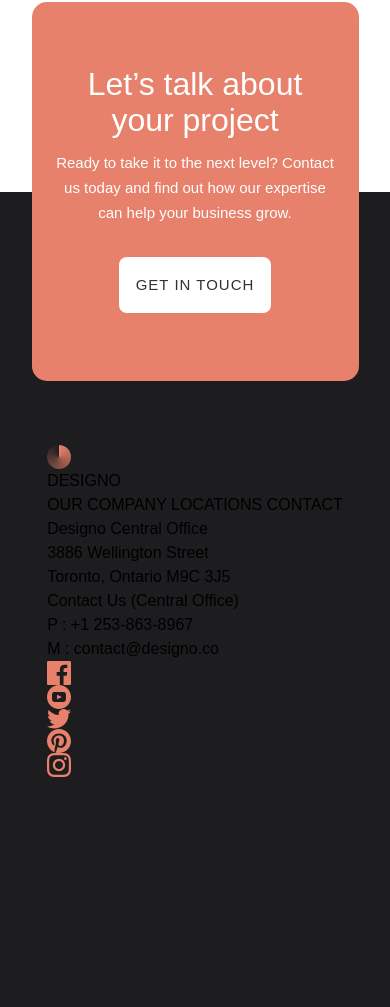
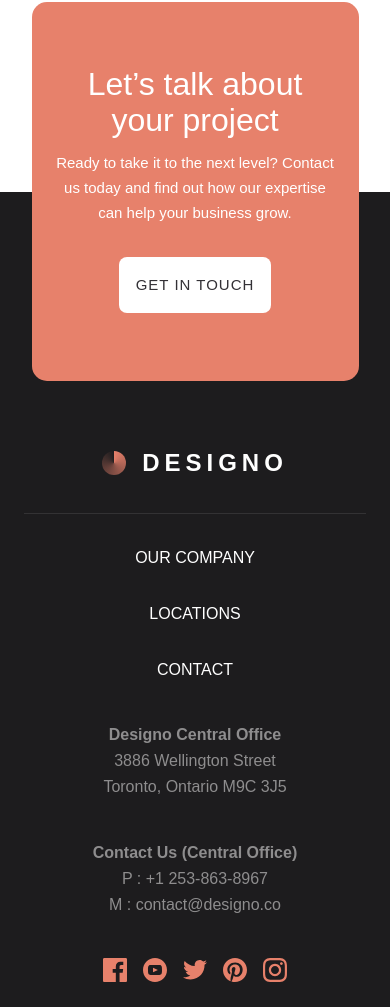
Before and after one commit to magdachikhr-hub/prepare_for_tailwind_pt2, a website: page index.html in a window 390 px wide. Shown: the part 2740-3747 px from the top of the page. Drawn offline with Linux system fonts and the light colour scheme.

Commit message:
footer mobile ver done

```diff
--- a/index.html
+++ b/index.html
@@ -143,9 +143,11 @@
           Get in touch
         </button>
       </div>
-      <div class="pt-[253px]">
+      <div class="pt-[253px] w-full text-white text-center pl-[24px] pr-[24px]">
         <div>
-          <div>
+          <div
+            class="flex justify-center gap-4 items-center border-b border-b-[#333234] pb-[32px]"
+          >
             <svg
               width="24"
               height="24"
@@ -194,26 +196,26 @@
                 </clipPath>
               </defs>
             </svg>
-            <h2>DESIGNO</h2>
+            <h2 class="text-[24px] font-bold tracking-[5px]">DESIGNO</h2>
           </div>
-          <div>
+          <div class="flex flex-col gap-[32px] mt-[32px]">
             <a href="#">OUR COMPANY</a>
             <a href="#">LOCATIONS</a>
             <a href="#">CONTACT</a>
           </div>
         </div>
-        <div>
-          <div>
-            <p>Designo Central Office</p>
+        <div class="mt-[40px] text-[#8E8D8E] flex flex-col gap-[40px]">
+          <div class="leading-[26px]">
+            <p class="font-bold">Designo Central Office</p>
             <p>3886 Wellington Street</p>
             <p>Toronto, Ontario M9C 3J5</p>
           </div>
-          <div>
-            <p>Contact Us (Central Office)</p>
+          <div class="leading-[26px]">
+            <p class="font-bold">Contact Us (Central Office)</p>
             <p>P : +1 253-863-8967</p>
             <p>M : contact@designo.co</p>
           </div>
-          <div>
+          <div class="flex gap-4 items-center justify-center">
             <svg
               width="24"
               height="24"
```
Also changed, not shown: output.css.
